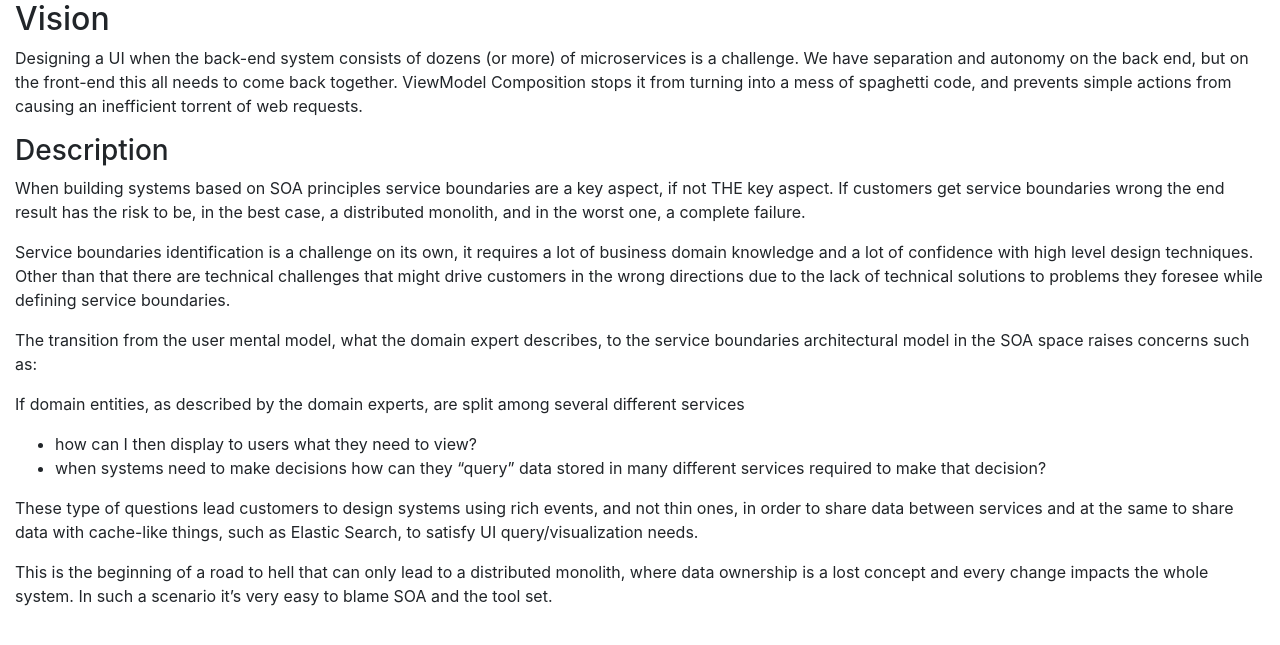
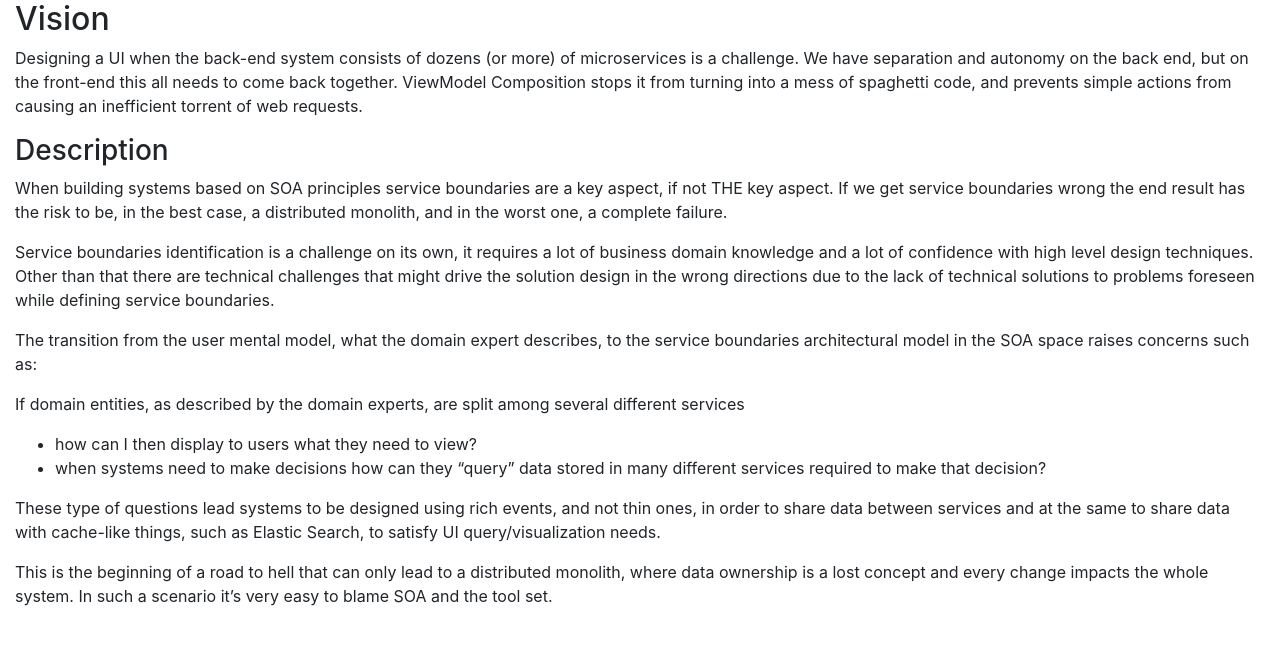
Before and after one commit to ServiceComposer/viewmodelcomposition.github.io, a Jekyll site: the page built from index.md, in a window 1280 px wide. Shown: the top 645 px of the page. Built offline with Jekyll 4.4.1, drawn with Linux system fonts in a browser that asks for light colours; nearby versions of some CDN libraries.

Commit message:
Remove customer

```diff
--- a/index.md
+++ b/index.md
@@ -9,9 +9,9 @@ Designing a UI when the back-end system consists of dozens (or more) of microser
 
 ### Description
 
-When building systems based on SOA principles service boundaries are a key aspect, if not THE key aspect. If customers get service boundaries wrong the end result has the risk to be, in the best case, a distributed monolith, and in the worst one, a complete failure.
+When building systems based on SOA principles service boundaries are a key aspect, if not THE key aspect. If we get service boundaries wrong the end result has the risk to be, in the best case, a distributed monolith, and in the worst one, a complete failure.
 
-Service boundaries identification is a challenge on its own, it requires a lot of business domain knowledge and a lot of confidence with high level design techniques. Other than that there are technical challenges that might drive customers in the wrong directions due to the lack of technical solutions to problems they foresee while defining service boundaries.
+Service boundaries identification is a challenge on its own, it requires a lot of business domain knowledge and a lot of confidence with high level design techniques. Other than that there are technical challenges that might drive the solution design in the wrong directions due to the lack of technical solutions to problems foreseen while defining service boundaries.
 
 The transition from the user mental model, what the domain expert describes, to the service boundaries architectural model in the SOA space raises concerns such as:
 
@@ -20,6 +20,6 @@ The transition from the user mental model, what the domain expert describes, to
 > * how can I then display to users what they need to view?
 > * when systems need to make decisions how can they "query" data stored in many different services required to make that decision?
 
-These type of questions lead customers to design systems using rich events, and not thin ones, in order to share data between services and at the same to share data with cache-like things, such as Elastic Search, to satisfy UI query/visualization needs.
+These type of questions lead systems to be designed using rich events, and not thin ones, in order to share data between services and at the same to share data with cache-like things, such as Elastic Search, to satisfy UI query/visualization needs.
 
 This is the beginning of a road to hell that can only lead to a distributed monolith, where data ownership is a lost concept and every change impacts the whole system. In such a scenario it's very easy to blame SOA and the tool set.
```
